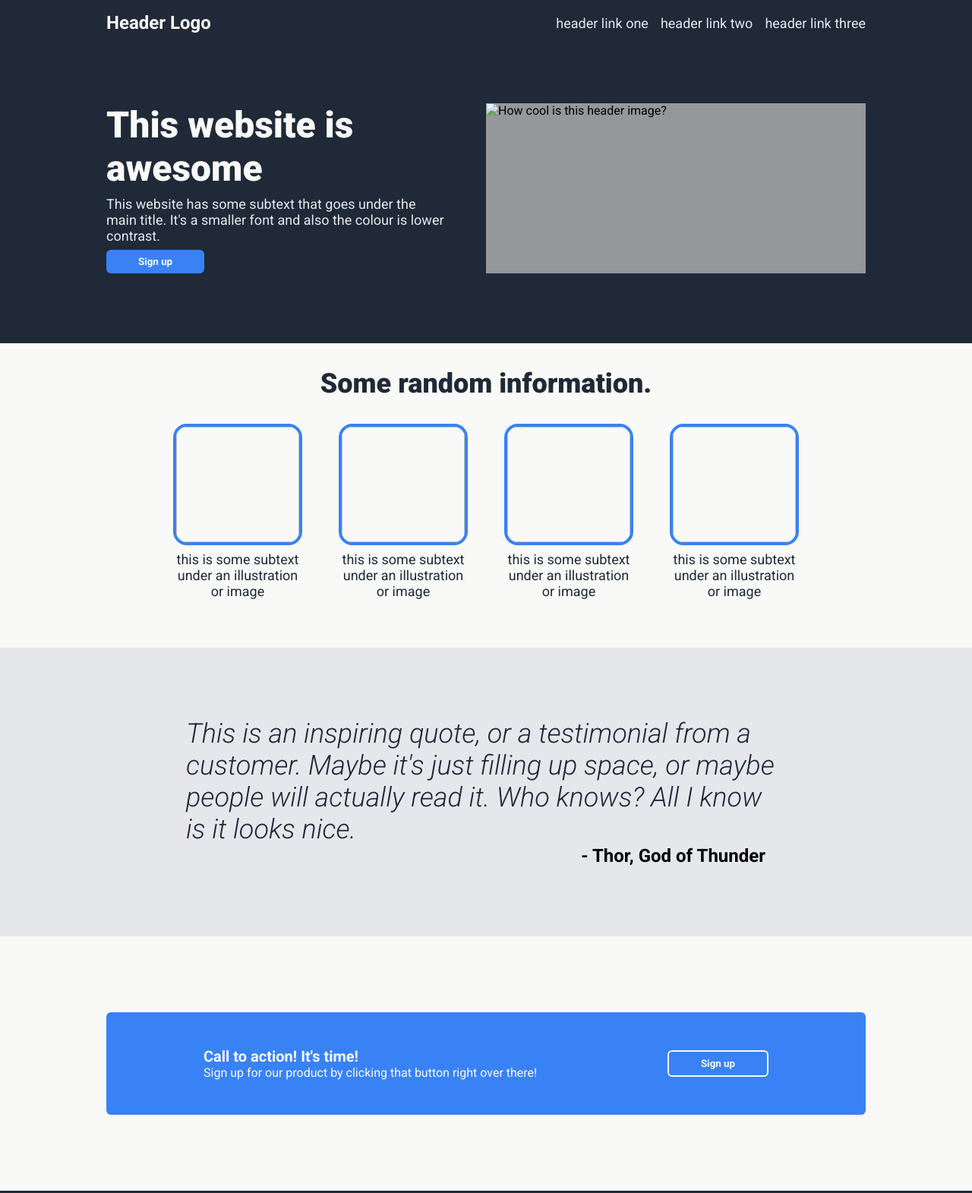
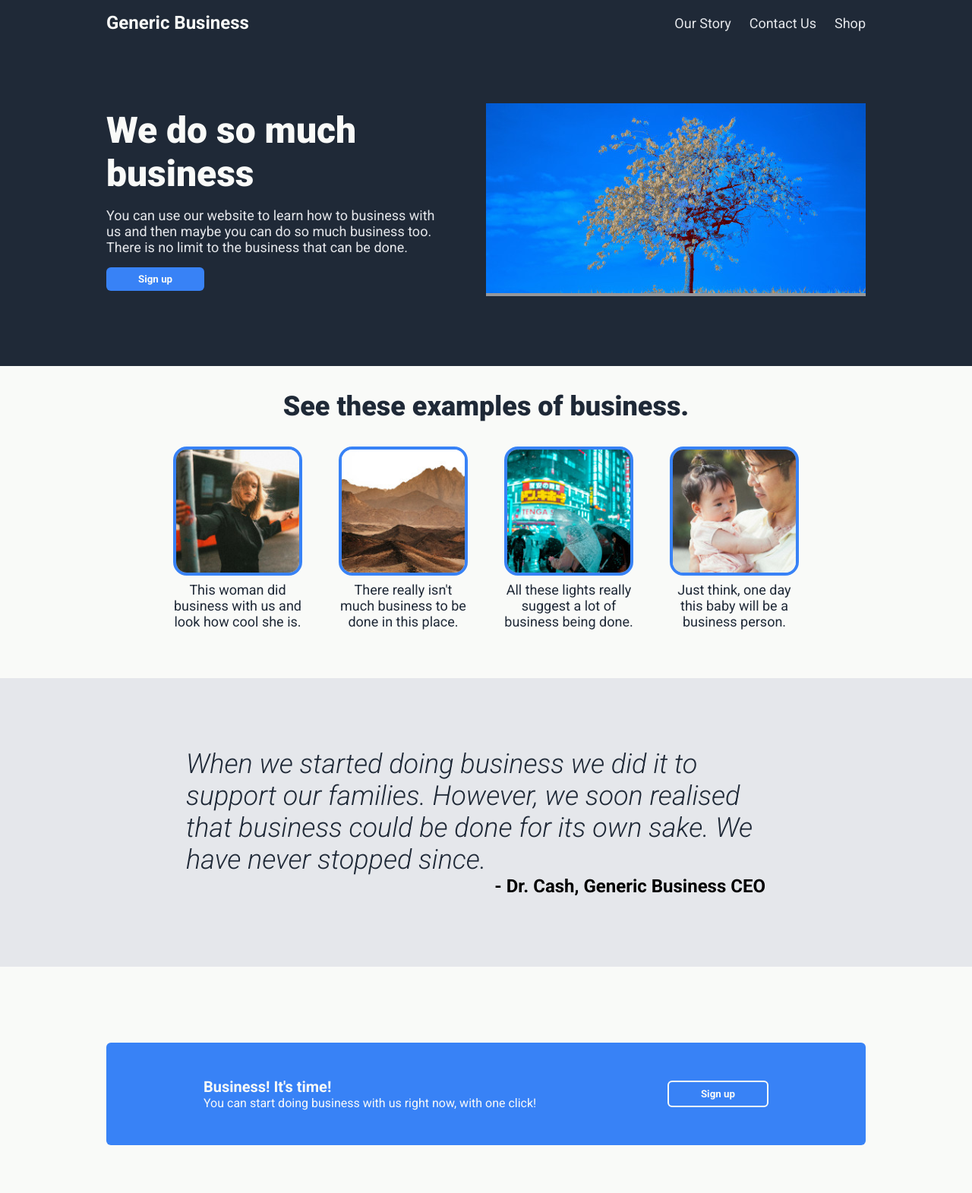
Before and after one commit to LeighAH/odin-landing-page, a plain HTML site: page index.html in a window 1280 px wide. Shown: the top 1571 px of the page at 76% size. Drawn offline with Linux system fonts and the light colour scheme.

Commit message:
Customise page content (images, text)

```diff
--- a/index.html
+++ b/index.html
@@ -11,66 +11,65 @@
     <body>
         <div class="header-container">
             <div class="nav">
-                <div class="logo">Header Logo</div>
+                <div class="logo">Generic Business</div>
                 <ul class="links">
-                    <li class="link">header link one</li>
-                    <li class="link">header link two</li>
-                    <li class="link">header link three</li>
+                    <li class="link"><a href="/home">Our Story</a></li>
+                    <li class="link"><a href="/home">Contact Us</a></li>
+                    <li class="link"><a href="/home">Shop</a></li>
                 </ul>
             </div>
             <div class="header">
                 <div class="title">
-                    <h1>This website is awesome</h1>
-                    <p>This website has some subtext that goes under the
-                        main title. It's a smaller font and also the colour
-                        is lower contrast.
-                    </p>
+                    <h1>We do so much business</h1>
+                    <p>You can use our website to learn how to business with
+                        us and then maybe you can do so much business too.
+                        There is no limit to the business that can be done.</p>
                     <button>Sign up</button>
                 </div>
                 <div class="title-image">
-                    <img href="" alt="How cool is this header image?">
+                    <img src="images/header-tree.jpg" alt="How cool is this header image?">
                 </div>
             </div>
         </div>
 
         <div class="info-container">
-            <h2>Some random information.</h2>
+            <h2>See these examples of business.</h2>
             <div class="cards">
                 <div class="card">
-                    <img href="">
-                    <p>this is some subtext under an illustration or image</p>
+                    <img src="images/info-01.jpg">
+                    <p>This woman did business with us and look how cool she is.</p>
                 </div>
                 <div class="card">
-                    <img href="">
-                    <p>this is some subtext under an illustration or image</p>
+                    <img src="images/info-02.jpg">
+                    <p>There really isn't much business to be done in this place.</p>
                 </div>
                 <div class="card">
-                    <img href="">
-                    <p>this is some subtext under an illustration or image</p>
+                    <img src="images/info-03.jpg">
+                    <p>All these lights really suggest a lot of business being done.</p>
                 </div>
                 <div class="card">
-                    <img href="">
-                    <p>this is some subtext under an illustration or image</p>
+                    <img src="images/info-04.jpg">
+                    <p>Just think, one day this baby will be a business person.</p>
                 </div>
             </div>
         </div>
         <div class="quote-container">
             <div class="quote">
-                This is an inspiring quote, or a testimonial from a
-                customer. Maybe it's just filling up space, or maybe
-                people will actually read it. Who knows? All I know
-                is it looks nice.
+                When we started doing business we did it to support
+                our families. However, we soon realised that business
+                could be done for its own sake. We have never stopped
+                since.
             </div>
             <div class="attribution">
-                - Thor, God of Thunder
+                - Dr. Cash, Generic Business CEO
             </div>
         </div>
         <div class="action-container">
             <div class="action-box">
                 <div class="action">
-                    <div class="action-header">Call to action! It's time!</div>
+                    <div class="action-header">Business! It's time!</div>
                     <div class="action-text">
-                        Sign up for our product by clicking that button right over there!
+                        You can start doing business with us right now, with one click!
                     </div>
                 </div>
                 <button>Sign up</button>
@@ -78,7 +77,7 @@
         </div>
 
         <div class="footer-container">
-            <p>Copyright © Imaginary Corprate Entity 2024</p>
+            <p>Copyright © Generic Business 2024</p>
         </div>
     </body>
 </html>
--- a/style.css
+++ b/style.css
@@ -48,7 +48,12 @@ body {
 
 .nav ul {
     display: flex;
-    gap: 16px;
+    gap: 24px;
+    font-size: 18px;
+    color: #E5E7EB;
+}
+
+.nav ul a {
     font-size: 18px;
     color: #E5E7EB;
 }
@@ -63,8 +68,9 @@ body {
 .title {
     display: flex;
     flex-direction: column;
+    justify-content: center;
     flex: 1;
-    gap: 8px;
+    gap: 16px;
     max-width: 450px;
 }
 
@@ -123,7 +129,7 @@ button {
 
 .card img {
     width: 170px;
-    height: 160px;
+    height: 170px;
     border: 4px solid #3882F6;
     border-radius: 18px;
 }
```
Also changed, not shown: images/header-tree.jpg (added), images/info-01.jpg (added), images/info-02.jpg (added), images/info-03.jpg (added), images/info-04.jpg (added).
